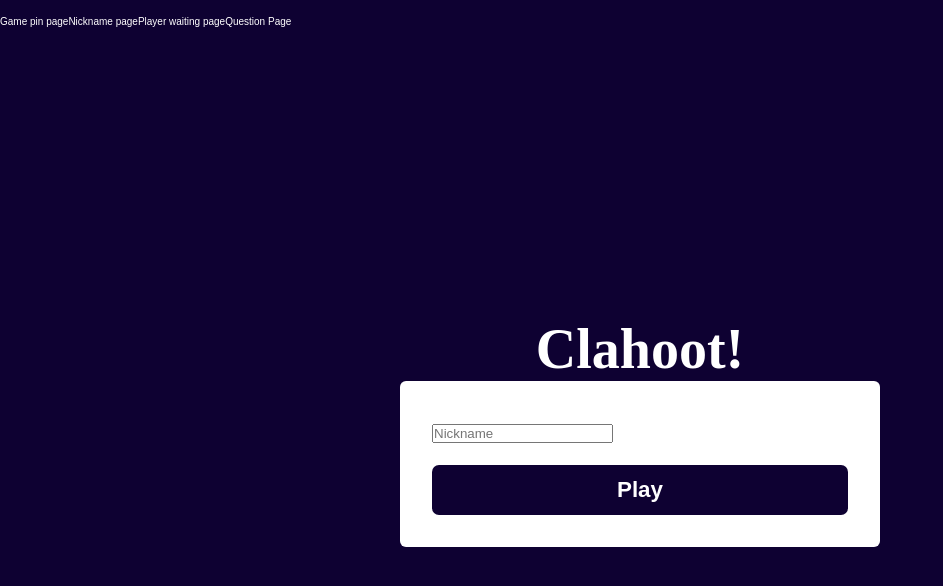
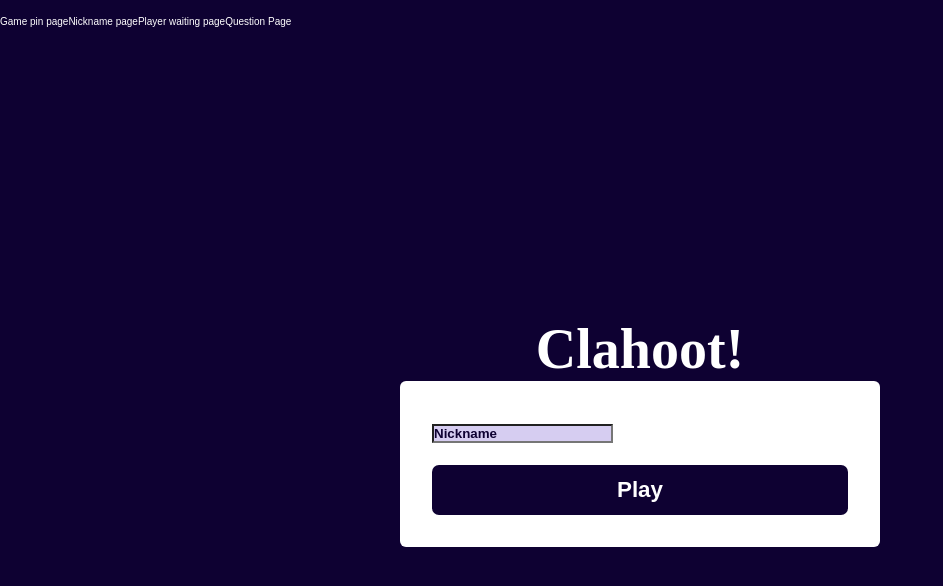
Before and after one commit to mr-funtor/class-kahoot, a React (Vite) app: page /nickName in a window 1280 px wide. Shown: the top 586 px of the page, without its empty margins (0-943 px from the left). Built offline with nearby package versions, Linux system fonts and the light colour scheme; a web font is replaced by a local one.

Commit message:
resolved custom input

```diff
--- a/src/components/CustomInput/CustomInput.jsx
+++ b/src/components/CustomInput/CustomInput.jsx
@@ -1,25 +1,14 @@
 import React from "react";
 import styles from "./CustomInput.module.css";
 
-const CustomInput = ({
-  placeholder,
-  text,
-  value,
-  onClick,
-  style,
-  customStyle,
-}) => {
+const CustomInput = ({placeholder, text, value,onClick,customStyle}) => {
   return (
     <div>
-      <input
-        type={text}
-        placeholder={placeholder}
-        onClick={onClick}
-        value={value}
-        className={`${styles.inputContainer} ${
-          styles.customStyle && customStyle
-        }`}
-      />
+      <input type={text}
+      placeholder={placeholder}
+      onClick={onClick}
+      value ={value}
+      className={`${styles.inputContainer} ${customStyle && customStyle}`}/>
     </div>
   );
 };
```
